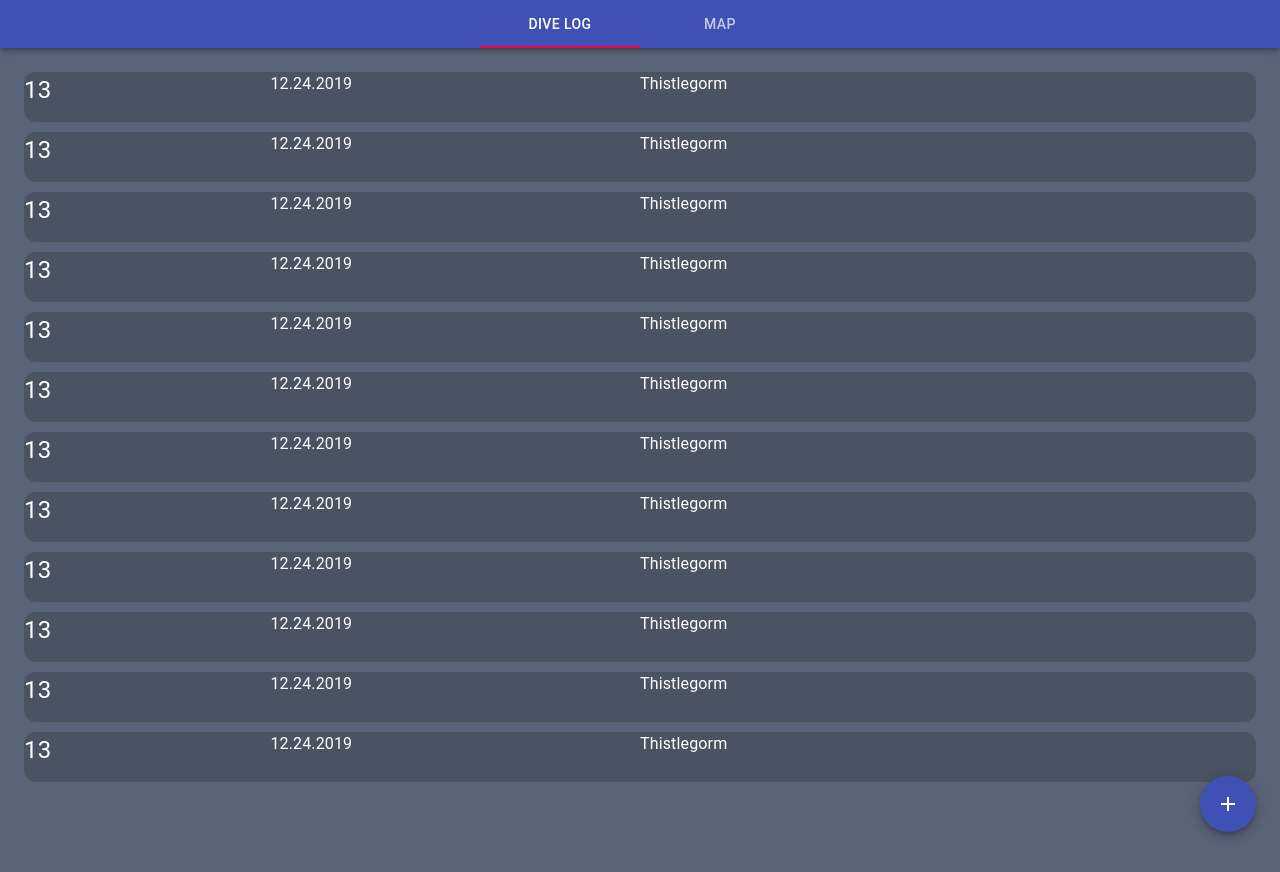
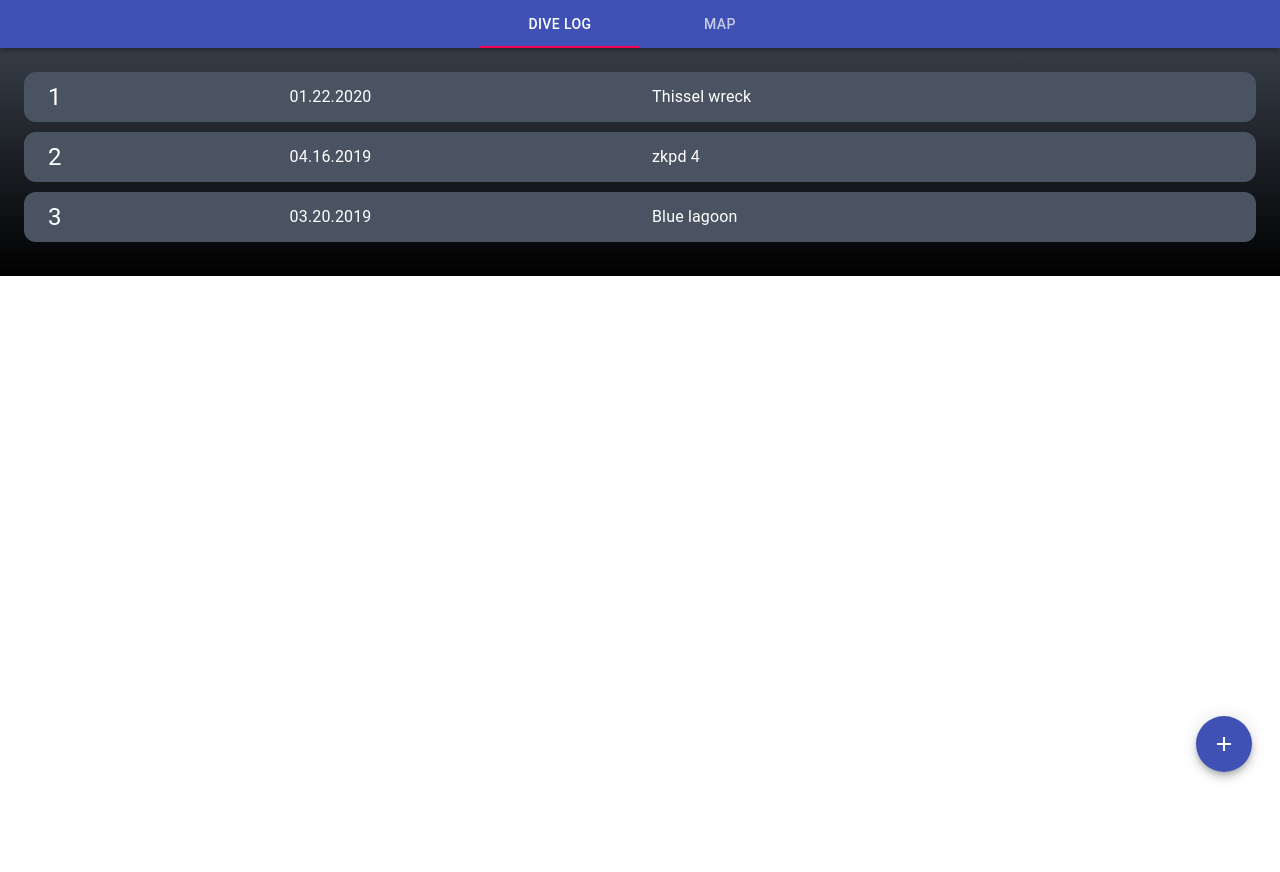
Before and after one commit to dkali/dive_log, a React (Create React App) app: page / in a window 1280 px wide. After the commit the page ends 800 px from the top, so only its background shows below. Built offline with nearby package versions, Linux system fonts and the light colour scheme.

Commit message:
dive data saved in state

```diff
--- a/src/App.js
+++ b/src/App.js
@@ -2,10 +2,41 @@ import React from 'react'
 import SimpleTabs from './Tabs'
 
 class App extends React.Component {
+  state = {
+    dive_data: [
+                {
+                  date: "01.22.2020",
+                  site: "Thissel wreck",
+                  depth: 23,
+                  duration: 30,
+                  lat: 56.340,
+                  lon: 43.977
+                },
+                {
+                  date: "04.16.2019",
+                  site: "zkpd 4",
+                  depth: 13,
+                  duration: 34,
+                  lat: 56.340,
+                  lon: 43.977
+                },
+                {
+                  date: "03.20.2019",
+                  site: "Blue lagoon",
+                  depth: 30,
+                  duration: 25,
+                  lat: 56.340,
+                  lon: 43.977
+                },
+              ]
+  }
+
   render() {
+    const dive_data = this.state.dive_data;
+
     return(
       <div className='app'>
-        <SimpleTabs/>
+        <SimpleTabs diveData={dive_data}/>
       </div>
     )
   }
--- a/src/DiveEntry.css
+++ /dev/null
@@ -1,18 +0,0 @@
-.dive_num {
-  width: 20%;
-  font-size: x-large;
-  color: white
-  /* background: lightcoral; */
-}
-
-.dive_date {
-  width: 30%;
-  color: white
-  /* background: lightcyan; */
-}
-
-.dive_site {
-  width: 50%;
-  color: white
-  /* background: lightgreen; */
-}
--- a/src/DiveEntry.js
+++ b/src/DiveEntry.js
@@ -1,18 +1,53 @@
 import React from 'react'
-import './DiveEntry.css'
+
 
 class DiveEntry extends React.Component {
   render() {
+    const { entryData } = this.props;
+
+    const entry_style = {
+      display: "flex",
+      flexDirection: "row",
+      width: "100%",
+      height: "50px",
+      background: "#495361",
+      borderRadius: "12px",
+      marginBottom: "10px",
+    }
+
+    const dive_num_style = {
+      width: "20%",
+      fontSize: "x-large",
+      color: "white",
+      marginTop: "auto",
+      marginBottom: "auto",
+      marginLeft: "1em",
+    }
+
+    const dive_date_style = {
+      width: "30%",
+      color: "white",
+      marginTop: "auto",
+      marginBottom: "auto",
+    }
+
+    const dive_site_style = {
+      width: "50%",
+      color: "white",
+      marginTop: "auto",
+      marginBottom: "auto",
+    }
+
     return(
-      <div className='dive_entry'>
-        <div className='dive_num'>
-          13
+      <div className='dive_entry' style={entry_style}>
+        <div className='dive_num' style={dive_num_style}>
+          {entryData.dive_num}
         </div>
-        <div className='dive_date'>
-          12.24.2019
+        <div className='dive_date' style={dive_date_style}>
+          {entryData.date}
         </div>
-        <div className='dive_site'>
-          Thistlegorm
+        <div className='dive_site' style={dive_site_style}>
+          {entryData.site}
         </div>
       </div>
     )
--- a/src/DiveLog.js
+++ b/src/DiveLog.js
@@ -3,26 +3,43 @@ import Fab from '@material-ui/core/Fab';
 import AddIcon from '@material-ui/icons/Add';
 import DiveEntry from './DiveEntry'
 
+const DiveLogBody = props => {
+  const entries = props.diveData.map((entry, index) => {
+    entry["dive_num"] = index + 1;
+    return (
+      <DiveEntry entryData={entry}/>
+    )
+  })
+
+  return entries
+}
+
 class DiveLog extends React.Component {
+  onEntryClick = index => {
+
+  }
+
   render() {
+    const { diveData } = this.props;
+
+    const add_dive_style = {
+      position: "fixed",
+      bottom: "2em",
+      right: "2em",
+    }
+
+    const dive_log_style = {
+      display: "flex",
+      flexDirection: "column",
+      alignItems: "flex-start",
+      justifyContent: "space-around",
+    }
 
     return (
       <div>
-        <div className='dive_log'>
-          {/* <DiveList> */}
-          <DiveEntry/>
-          <DiveEntry/>
-          <DiveEntry/>
-          <DiveEntry/>
-          <DiveEntry/>
-          <DiveEntry/>
-          <DiveEntry/>
-          <DiveEntry/>
-          <DiveEntry/>
-          <DiveEntry/>
-          <DiveEntry/>
-          <DiveEntry/>
-          <Fab className='add_dive' color="primary" aria-label="add">
+        <div className='dive_log' style={dive_log_style}>
+          <DiveLogBody diveData={diveData} onClick={this.onEntryClick}/>
+          <Fab style={add_dive_style} className='add_dive' color="primary" aria-label="add">
             <AddIcon />
           </Fab>
         </div>
--- a/src/Tabs.js
+++ b/src/Tabs.js
@@ -37,27 +37,32 @@ function a11yProps(index) {
   };
 }
 
-export default function SimpleTabs() {
-  const [value, setValue] = React.useState(0);
+class SimpleTabs extends React.Component {
+  state = {value: 0};
 
+  render() {
+    const { diveData } = this.props;
     const handleChange = (event, newValue) => {
-    setValue(newValue);
+      this.setState({value: newValue})
     };
 
     return (
       <div className="tabs">
         <AppBar position="static">
-        <Tabs value={value} onChange={handleChange} aria-label="simple tabs example" centered>
+          <Tabs value={this.state.value} onChange={handleChange} aria-label="simple tabs example" centered>
             <Tab label="Dive Log" {...a11yProps(0)} />
             <Tab label="Map" {...a11yProps(1)} />
           </Tabs>
         </AppBar>
-      <TabPanel value={value} index={0}>
-        <DiveLog/>
+        <TabPanel value={this.state.value} index={0}>
+          <DiveLog diveData={diveData}/>
         </TabPanel>
-      <TabPanel value={value} index={1}>
+        <TabPanel value={this.state.value} index={1}>
           Item Two
         </TabPanel>
       </div>
     );
   }
+}
+
+export default SimpleTabs;
--- a/src/index.css
+++ b/src/index.css
@@ -13,35 +13,9 @@ code {
 }
 
 .app {
-  background-color: #5A6478;
+  background: linear-gradient(180deg, rgba(66,75,88,1) 0%, rgba(65,74,87,1) 0%, rgba(0,0,0,1) 100%);
 }
 
 .tabs {
   flex-grow: initial;
-  /* TODO make gradient backround */
 }
-
-.dive_log {
-  display: flex;
-  flex-direction: column;
-  align-items: flex-start;
-  justify-content: space-around;
-}
-
-.dive_entry {
-  display: flex;
-  flex-direction: row;
-  width: 100%;
-  height: 50px;
-  background: #495361;
-  border-radius: 12px;
-  margin-bottom: 10px;
-}
-
-.add_dive {
-  /* TODO fix for scrolling */
-  position: -webkit-sticky;
-  position: sticky;
-  bottom: 1rem;
-  align-self: flex-end;
-}
```
Lines whose indentation alone changed are shown as unchanged.
